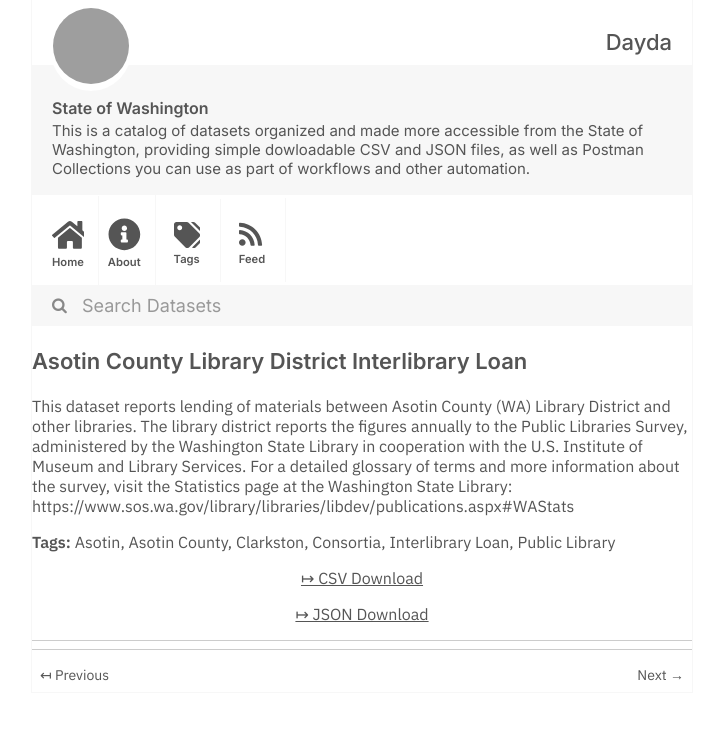
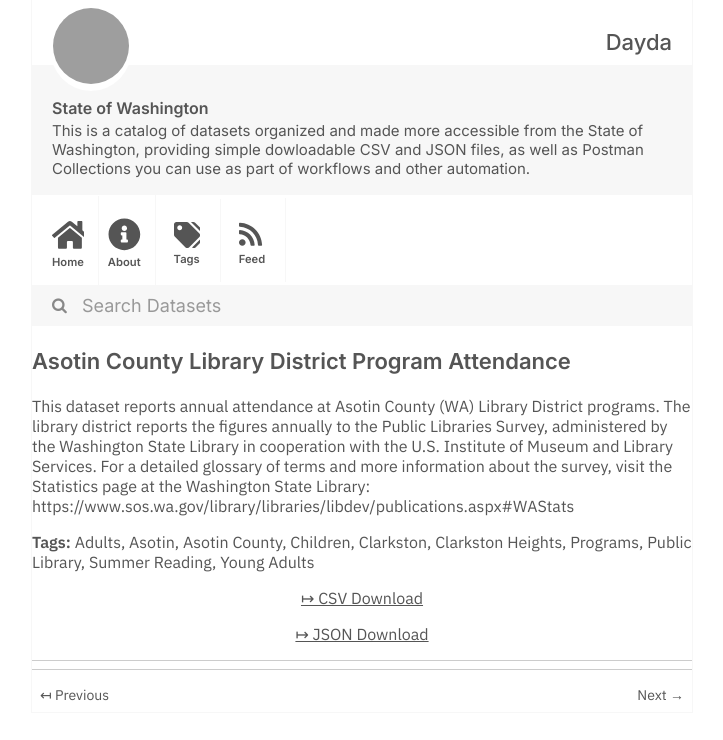
Before and after one commit to dayda-entities/state-of-washington, a Jekyll site: the page built from _posts/2020-11-10-asotin-county-library-district.md, in a window 1280 px wide, cut to the strip 0-740 px from the top of the page. Shown: the whole strip, without its empty margins (278-1001 px from the left). Built offline with Jekyll 4.4.1, drawn with Linux system fonts in a browser that asks for light colours; grey boxes are pictures that could not be loaded.

```diff
--- a/_posts/2020-11-10-asotin-county-library-district.md
+++ b/_posts/2020-11-10-asotin-county-library-district.md
@@ -1,21 +1,25 @@
 ---
-title: Asotin County Library District Interlibrary Loan
-created: '2020-11-10T17:21:29.052740'
-modified: '2020-11-10T17:21:29.052750'
+title: Asotin County Library District Program Attendance
+created: '2020-11-10T17:19:59.070282'
+modified: '2020-11-10T17:19:59.070289'
 state: active
 type: dataset
 tags:
+  - Adults
   - Asotin
   - Asotin County
+  - Children
   - Clarkston
-  - Consortia
-  - Interlibrary Loan
+  - Clarkston Heights
+  - Programs
   - Public Library
+  - Summer Reading
+  - Young Adults
 groups:
   - Local Government
-csv_url: 'https://data.wa.gov/api/views/tzrg-kkis/rows.csv?accessType=DOWNLOAD'
-json_url: 'https://data.wa.gov/api/views/tzrg-kkis/rows.json?accessType=DOWNLOAD'
+csv_url: 'https://data.wa.gov/api/views/76ay-i9t9/rows.csv?accessType=DOWNLOAD'
+json_url: 'https://data.wa.gov/api/views/76ay-i9t9/rows.json?accessType=DOWNLOAD'
 layout: post
 
 ---
-This dataset reports lending of materials between Asotin County (WA) Library District and other libraries. The library district reports the figures annually to the Public Libraries Survey, administered by the Washington State Library in cooperation with the U.S. Institute of Museum and Library Services. For a detailed glossary of terms and more information about the survey, visit the Statistics page at the Washington State Library: https://www.sos.wa.gov/library/libraries/libdev/publications.aspx#WAStats
+This dataset reports annual attendance at Asotin County (WA) Library District programs. The library district reports the figures annually to the Public Libraries Survey, administered by the Washington State Library in cooperation with the U.S. Institute of Museum and Library Services. For a detailed glossary of terms and more information about the survey, visit the Statistics page at the Washington State Library: https://www.sos.wa.gov/library/libraries/libdev/publications.aspx#WAStats
```
